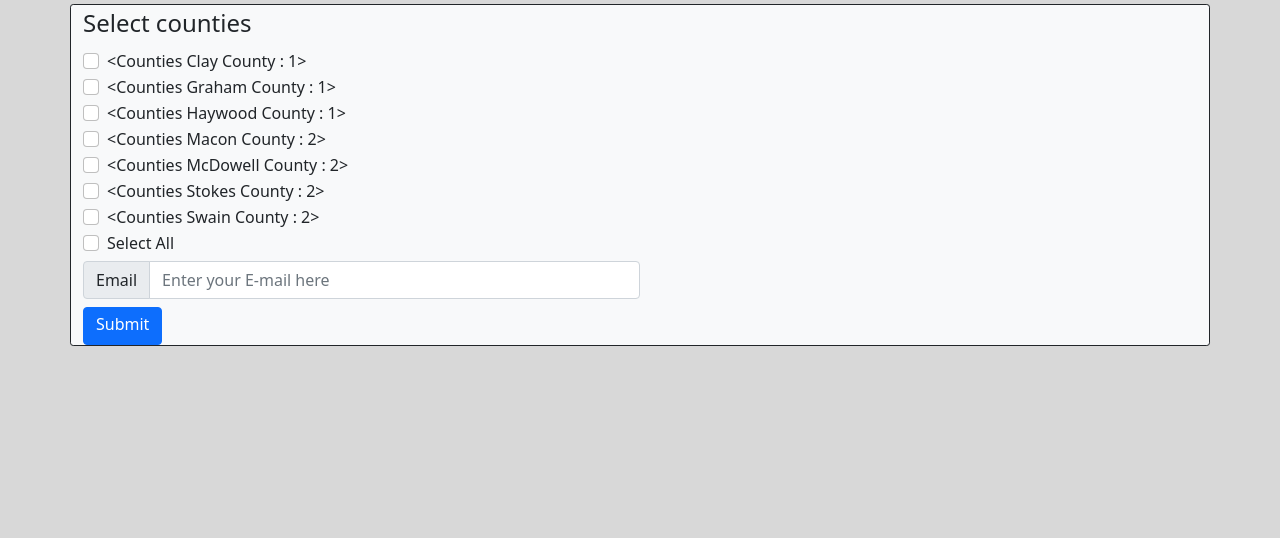
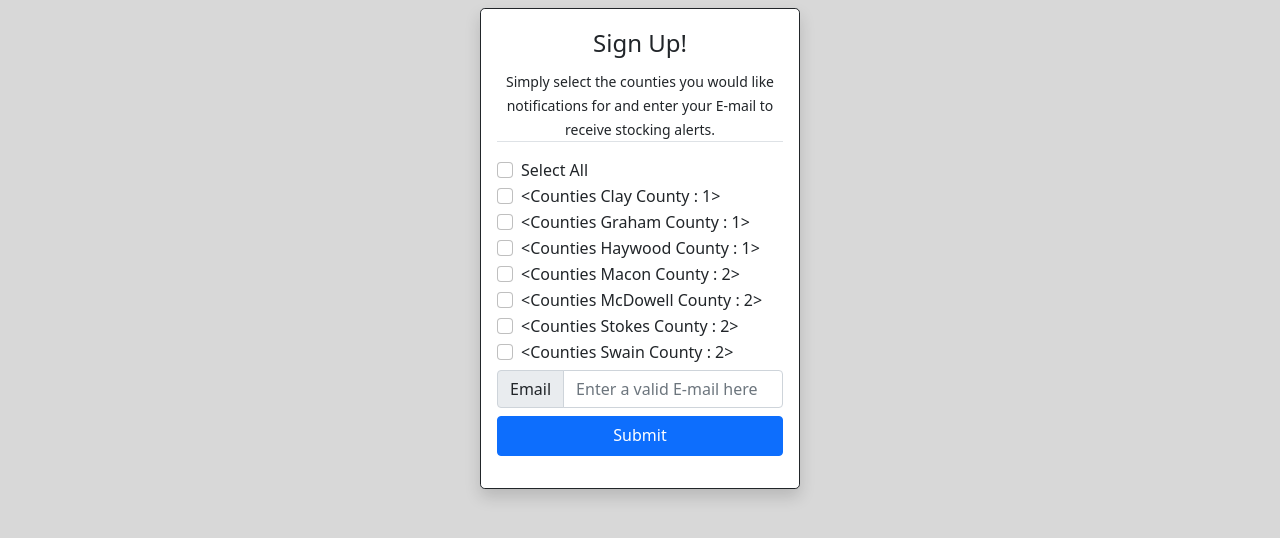
Before and after one commit to tsmit317/Flask-Stocking-Email, a Flask app: template troutstocking/templates/home.html in a window 1280 px wide. Shown: the part 67-605 px from the top of the page. Run offline with Flask 2, Linux system fonts and the light colour scheme; data comes from the database, SQL or seed files in the repository; the template is opened without the code that fills it: values that come from a table or form of the project are taken from there, most other values are stand-ins (such as "Sample title", 1, 10 or a date in 2020).

Commit message:
Updated home.html

```diff
--- a/troutstocking/templates/home.html
+++ b/troutstocking/templates/home.html
@@ -33,24 +33,13 @@
     {% endif %}
   {% endwith %}
 </div>
-<div class="container-sm bg-light text-dark border border-dark rounded-1 mt-1 ">
 
+<div class="container-sm home-form text-dark border border-dark rounded-3 mt-2 w-25 mb-3 shadow p-3 mb-5 bg-white rounded">
   <form method='POST' action='/process-data'>
     <div class="form-group">
       <fieldset>
-        <legend>Select counties</legend>
-
-
-          {% for county in counties %}
-
-          <div class="form-check">
-            <input class="form-check-input" name="counties" type="checkbox" value="{{county}}" id="flexCheckDefault">
-            <label class="form-check-label" for="flexCheckDefault">
-              {{county}}
-            </label>
-          </div>
-          {% endfor %}
-
+          <legend class = "text-center text-truncate ">Sign Up!</legend>
+          <p class="text-center border-bottom"><small>Simply select the counties you would like notifications for and enter your E-mail to receive stocking alerts.</small></p>
 
           <div class="form-check">
             <input class="form-check-input" type="checkbox" value="{{county}}" id="flexCheckDefault"
@@ -60,21 +49,24 @@
             </label>
           </div>
 
+          {% for county in counties %}
+          <div class="form-check">
+            <input class="form-check-input" name="counties" type="checkbox" value="{{county}}" id="flexCheckDefault">
+            <label class="form-check-label" for="flexCheckDefault">
+              {{county}}
+            </label>
+          </div>
+          {% endfor %}
 
-          <div class="input-group pt-1 pb-2 w-50">
+          <div class="input-group pt-1 pb-2 ">
             <span class="input-group-text" id="basic-addon1">Email</span>
-            <input type="text" class="form-control" name="email" placeholder="Enter your E-mail here" aria-label="Email"
+            <input type="text" class="form-control" name="email" placeholder="Enter a valid E-mail here" aria-label="Email"
               aria-describedby="basic-addon1" required>
           </div>
 
-
-        </div>
-        <button type="submit" class="btn btn-primary pt-1 pb-2">Submit</button>
-
-      </fieldset>
-    </div>
-  </form>
+          <button type="submit" class="btn btn-primary w-100 pb-2 mb-3">Submit</button>
+        </fieldset>
+      </div>
+    </form>
 </div>
-
-
 {% endblock body %}
```
